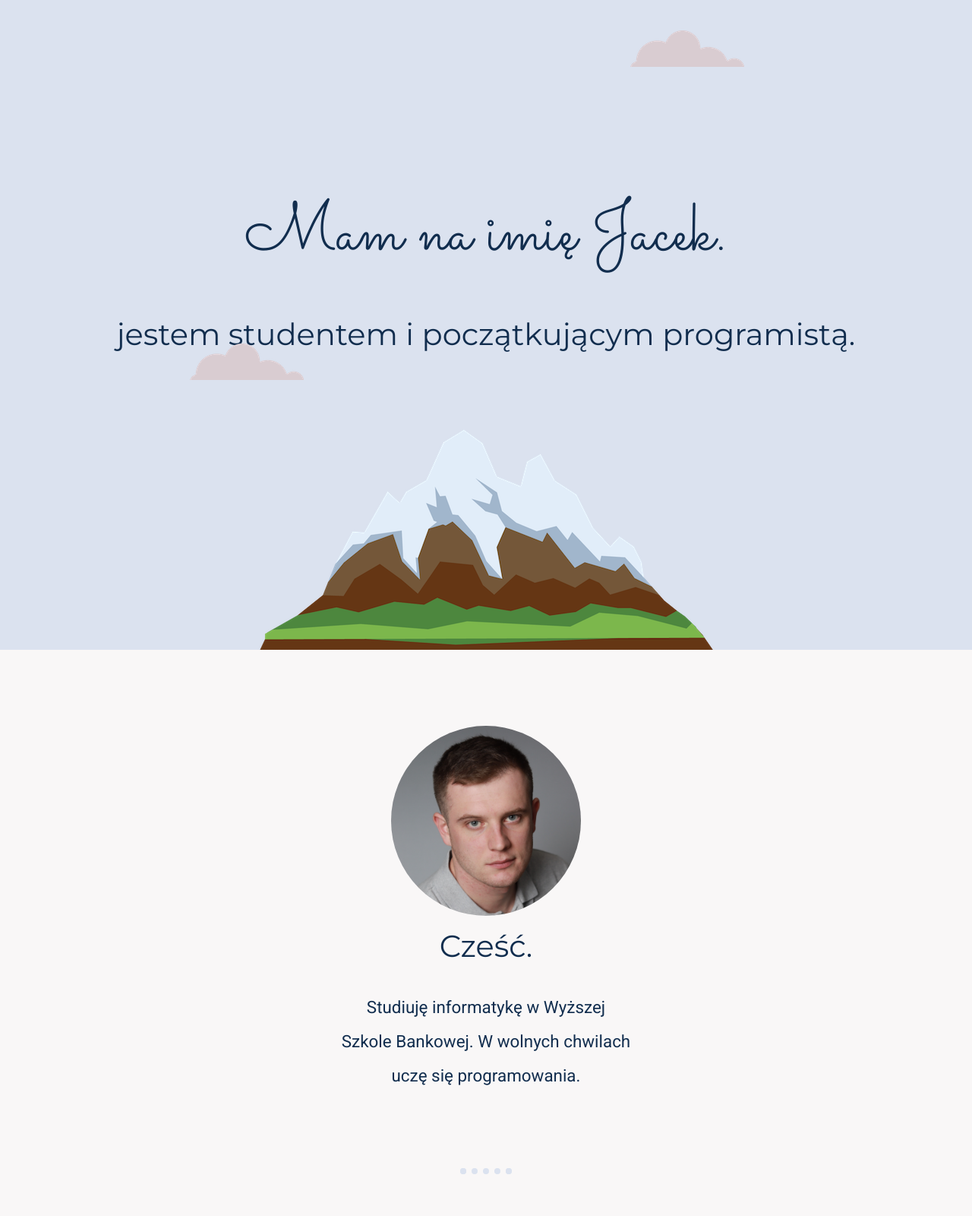
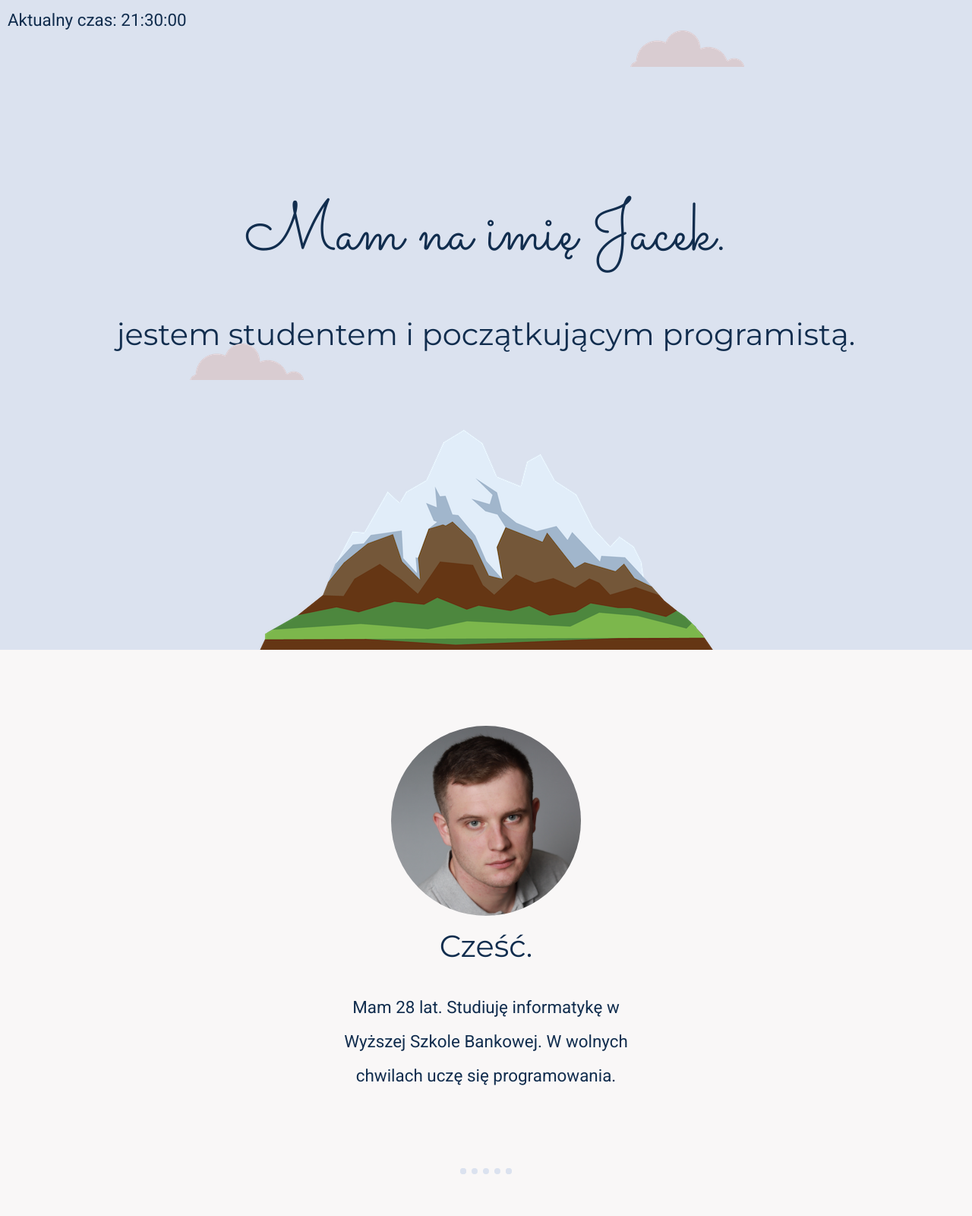
Before and after one commit to Jacek1991/personal-site, a plain HTML site: page index.html in a window 1280 px wide. Shown: the top 1600 px of the page at 76% size. Drawn offline with nearby package versions, Linux system fonts and the light colour scheme.

Commit message:
Add files via upload

```diff
--- a/css/styles.css
+++ b/css/styles.css
@@ -144,3 +144,13 @@ color: #112d4e;
 font-weight: normal;
 line-height: 2;
 }
+#clock {
+  font-size: 1.4rem;
+  font-family: 'Roboto';
+color: #112d4e;
+font-weight: normal;
+  position: absolute;
+  left: 10px;
+  top: 10px;
+
+}
--- a/index.html
+++ b/index.html
@@ -13,8 +13,9 @@
         <link rel="stylesheet" href="css/styles.css">
     <title>Jacek</title>
   </head>
-  <body>
+  <body onload="clock()">
     <div class="topContainer">
+      <span id="clock"></span>
       <img class="topCloud" src="images/cloud.png" alt="cloud">
       <h1>Mam na imię Jacek.</h1>
       <h2>jestem studentem i początkującym programistą.</h2>
@@ -25,7 +26,7 @@
       <div class="profile">
         <img class="profilePhoto" src="images/profile-photo.jpg" alt="profile photo">
         <h2>Cześć.</h2>
-        <p class="intro">Studiuję informatykę w Wyższej Szkole Bankowej. W wolnych chwilach uczę się programowania.</p>
+        <p class="intro">Mam <span id= "age"></span> lat. Studiuję informatykę w Wyższej Szkole Bankowej. W wolnych chwilach uczę się programowania.</p>
       </div>
       <hr>
       <div class="skills">
@@ -48,6 +49,10 @@
       <img class="skills-photo" src="images/java-script.png" alt="Fourth slide">
       <span class="skills-text"><i class="fas fa-star"></i><i class="fas fa-star"></i><i class="far fa-star"></i><i class="far fa-star"></i><i class="far fa-star"></i></span>
     </div>
+    <div class="carousel-item">
+      <img class="skills-photo" src="images/nodejs.png" alt="Fifth slide">
+      <span class="skills-text"><i class="fas fa-star"></i><i class="fas fa-star"></i><i class="far fa-star"></i><i class="far fa-star"></i><i class="far fa-star"></i></span>
+    </div>
   </div>
   <a class="carousel-control-prev" href="#carouselExampleControls" role="button" data-slide="prev">
     <span class="carousel-control-prev-icon" aria-hidden="true"></span>
@@ -67,9 +72,12 @@
       </div>
     </div>
     <div class="bottomContainer">
-      <a class="footer-link" href="https://www.linkedin.com/in/jacek-b%C5%82aszczyk-aa1429170/">LinkedIn</a>
-      <a class="footer-link" href="https://www.facebook.com/profile.php?id=100002990475300">Facebook</a>
+      <a class="footer-link" href="https://www.linkedin.com/in/jacek-b%C5%82aszczyk-aa1429170/"><i class="fab fa-linkedin fa-3x"></i></a>
+      <a class="footer-link" href="https://www.facebook.com/profile.php?id=100002990475300"><i class="fab fa-facebook fa-3x"></i></a>
+      <a class="footer-link" href="https://www.github.com/Jacek1991"><i class="fab fa-github fa-3x"></i></a>
       <p class="copyright">© 2019 Jacek Błaszczyk.</p>
     </div>
+
+    <script src="index.js" charset="utf-8"></script>
   </body>
 </html>
--- /dev/null
+++ b/index.js
@@ -0,0 +1,19 @@
+const now = new Date();
+
+document.getElementById("age").innerHTML = now.getFullYear()-1991;
+
+function clock(){
+
+    var now = new Date();
+    var hours = now.getHours();
+    var min = now.getMinutes();
+    var sec = now.getSeconds();
+
+    if (hours < 10) hours = "0" + hours;
+    if (min < 10) min = "0" + min;
+    if (sec < 10) sec = "0" + sec;
+
+    document.getElementById("clock").innerHTML = "Aktualny czas: " + hours + ":" + min + ":" + sec;
+
+    setTimeout("clock()", 1000);
+}
```
Also changed, not shown: images/nodejs.png (added).
